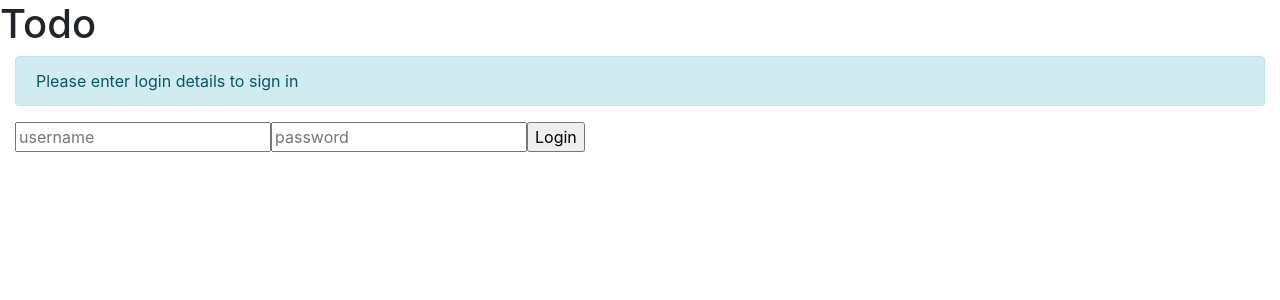
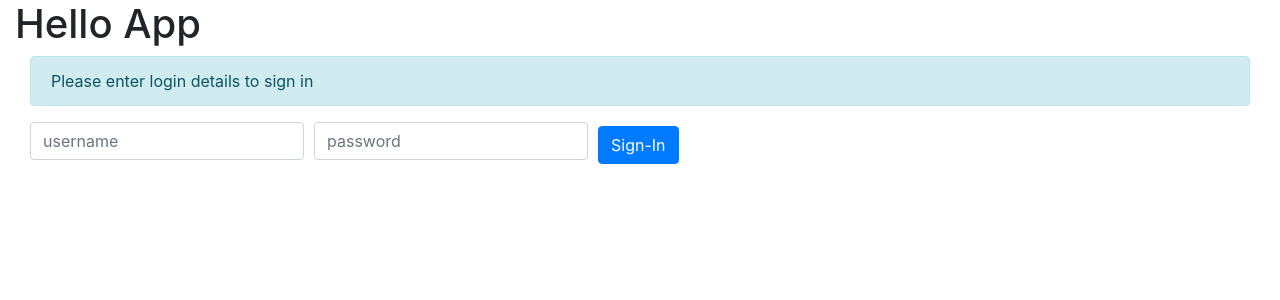
Before and after one commit to kmughal/react-node-redux-mongo, a React app: page / in a window 1280 px wide. Shown: the top 300 px of the page. Built offline with nearby package versions, Linux system fonts and the light colour scheme; no server answers.

Commit message:
applied bootstrap style

```diff
--- a/index.html
+++ b/index.html
@@ -24,9 +24,11 @@
       border-bottom: 1px solid black;
     }
   </style>
-  <h1>Todo</h1>
+  <main class="container-fluid">
+    <h1>Hello App</h1>
   <div id="app"></div>
   <script src="/bundle.js"></script>
+  </main>
 </body>
 
 </html>
--- a/src/client/components/dashboard.jsx
+++ b/src/client/components/dashboard.jsx
@@ -6,7 +6,7 @@ import { history } from "../infrastructure/history";
 
 const DashboardComponent = ({ id, name }) => (
 	<section>
-		<button className="btn btn-primary" onClick={() => history.push("/")}>
+		<button className="btn btn-primary" onClick={() => history.push("/signout")}>
 			Sign out
 		</button>
 		<h1>Welcome {name}</h1>
--- a/src/client/components/login.jsx
+++ b/src/client/components/login.jsx
@@ -6,12 +6,20 @@ import { Redirect } from "react-router";
 
 const LoginHeadingComponent = ({ authenticated }) => {
 	if (!authenticated && authenticated !== false) {
-		return <p className="alert alert-info" role="alert">Please enter login details to sign in</p>;
+		return (
+			<p className="alert alert-info" role="alert">
+				Please enter login details to sign in
+			</p>
+		);
 	} else {
 		return authenticated ? (
-			<p className="alert alert-success" role="alert">Details are correct!</p>
+			<p className="alert alert-success" role="alert">
+				Details are correct!
+			</p>
 		) : (
-			<p className="alert alert-danger" role="alert">Invalid user information</p>
+			<p className="alert alert-danger" role="alert">
+				Invalid user information
+			</p>
 		);
 	}
 };
@@ -23,20 +31,35 @@ const LoginComponent = ({ sendForm, authenticated }) =>
 		<section>
 			<LoginHeadingComponent authenticated={authenticated} />
 			<form onSubmit={sendForm}>
+				<div className="form-row align-items-center">
+					<div className="col-auto">
+						<label htmlFor="username" className="sr-only">
+							Username
+						</label>
 						<input
 							id="username"
 							name="username"
 							type="text"
 							placeholder="username"
+							className="form-control mb-2"
 						/>
+					</div>
+					<div className="col-auto">
+						<label className="sr-only" htmlFor="password">
+							Password
+						</label>
 						<input
 							id="password"
 							name="password"
 							type="text"
 							placeholder="password"
+							className="form-control mb-2"
 						/>
-				{}
-				<input type="submit" value="Login" />
+					</div>
+					<div className="col-auto">
+						<button className="btn btn-primary">Sign-In</button>
+					</div>
+				</div>
 			</form>
 		</section>
 	);
--- a/src/client/components/task-input-panel.jsx
+++ b/src/client/components/task-input-panel.jsx
@@ -12,10 +12,12 @@ const TaskInputPanelComponent = ({ tasks, addNewTask }) => (
 					New task:
 				</label>
 				<input className="form-control" type="text" name="new-task" id="new-task" />
-			</div>
-			<button className="btn btn-primary" onClick={addNewTask}>
+				&nbsp;
+				<button className="btn btn-primary" onClick={addNewTask}>
 				Save
 			</button>
+			</div>
+
 		</form>
 		<TasksViewComponent tasks={tasks} />
 	</section>
--- a/src/client/components/tasks-view.jsx
+++ b/src/client/components/tasks-view.jsx
@@ -5,7 +5,7 @@ let count = 0;
 export const TasksViewComponent = ({ tasks }) => (
 	<section>
 		<button
-			className="btn btn-primary"
+			className="btn btn-success"
 			type="button"
 			data-toggle="collapse"
 			data-target="#tasks-list"
@@ -14,15 +14,21 @@ export const TasksViewComponent = ({ tasks }) => (
 		>
 			Tasks [{tasks.length}]
 		</button>
-		<div className="collapse" id="tasks-list">
+
+		<div>
+			<br/>
 			{tasks.length ? (
-				<ul className="list-group">
+				<div className="mt-10 pt-20">
 					{tasks.map(task => (
-						<li className="list-group-item" key={count++}>
-							{task.task}
-						</li>
+						<div className="card p-2 mt-10" key={count++}>
+							<h5>A task added by you!</h5>
+							<div className="card-body">
+								<p className="card-text">{task.task}</p>
+							</div>
+							<button className="btn btn-primary">Edit</button>
+						</div>
 					))}
-				</ul>
+				</div>
 			) : (
 				<p className="alert alert-info" role="alert">
 					Currently you dont have any task!
```
Lines whose indentation alone changed are shown as unchanged.
